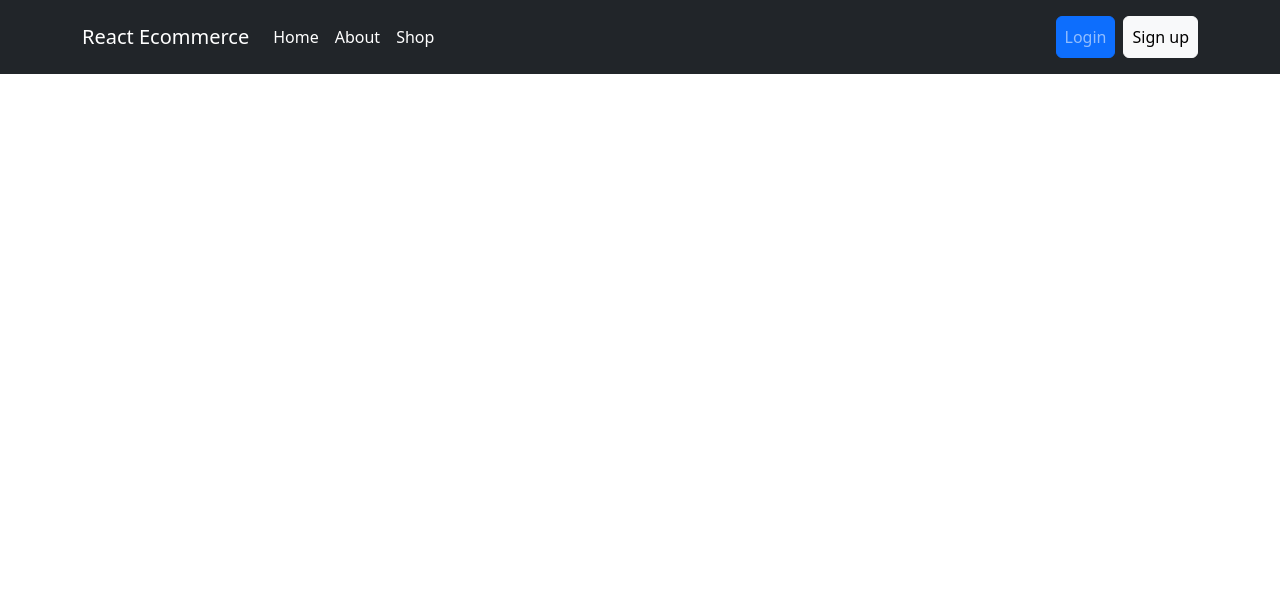
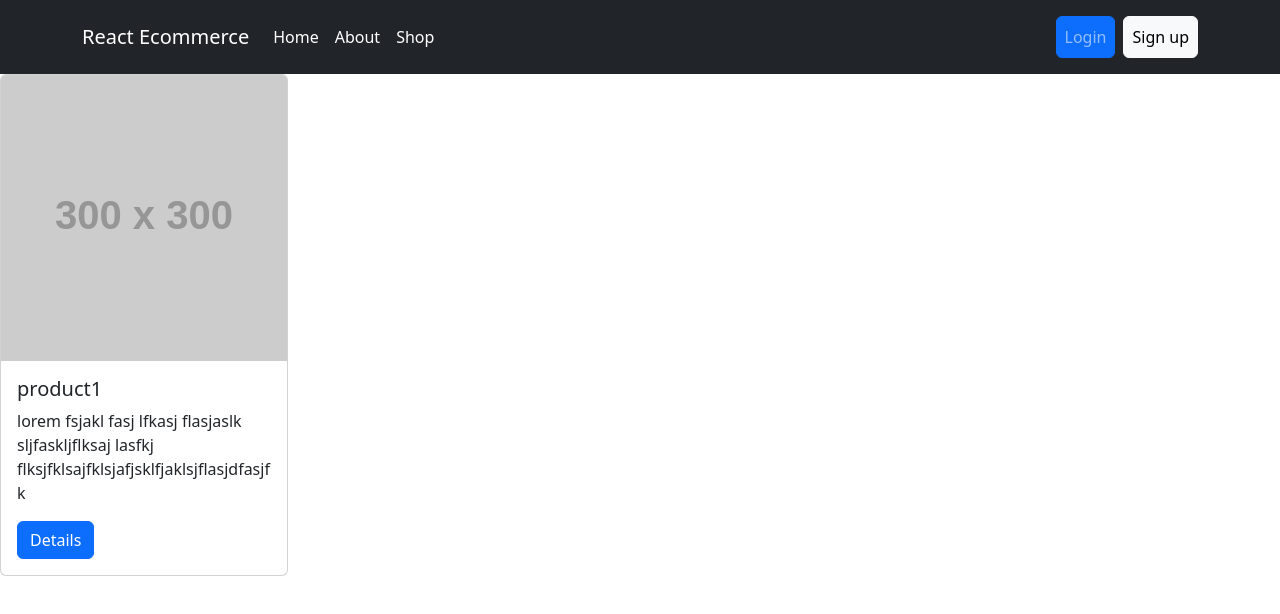
Before and after one commit to tarikwaleed/React-Ecommerce, a React (Create React App) app: page /shop in a window 1280 px wide. Shown: the top 614 px of the page. Built offline with nearby package versions, Linux system fonts and the light colour scheme.

Commit message:
Product card is working

```diff
--- a/src/App.js
+++ b/src/App.js
@@ -2,6 +2,7 @@ import './App.css';
 import Navbar from './components/navbar/navbar.jsx';
 import Home from './components/home/home'
 import About from './components/about/about'
+import Shop from './components/shop/shop';
 import { BrowserRouter, Routes, Route } from "react-router-dom";
 
 function App() {
@@ -13,6 +14,8 @@ function App() {
         </Route>
         <Route exact path='/about' element={<About />}>
         </Route>
+        <Route exact path='/shop' element={<Shop />}>
+        </Route>
       </Routes>
 
     </BrowserRouter>
--- /dev/null
+++ b/src/components/product_card/product_card.jsx
@@ -0,0 +1,17 @@
+import Button from 'react-bootstrap/Button';
+import Card from 'react-bootstrap/Card';
+
+function ProductCard(props) {
+    return (
+        <Card style={{ width: '18rem' }}>
+            <Card.Img variant="top" src={props.imageUrl} />
+            <Card.Body>
+                <Card.Title>{props.title}</Card.Title>
+                <Card.Text>{props.description}</Card.Text>
+                <Button variant="primary">Details</Button>
+            </Card.Body>
+        </Card>
+    );
+}
+
+export default ProductCard;
--- /dev/null
+++ b/src/components/shop/shop.jsx
@@ -0,0 +1,9 @@
+import ProductCard from '../product_card/product_card'
+
+const Shop = () => {
+    return (
+        <ProductCard imageUrl="https://fakeimg.pl/300/" title='product1' description="lorem fsjakl fasj lfkasj flasjaslk sljfaskljflksaj lasfkj flksjfklsajfklsjafjsklfjaklsjflasjdfasjfk"></ProductCard>
+    )
+}
+
+export default Shop
```
